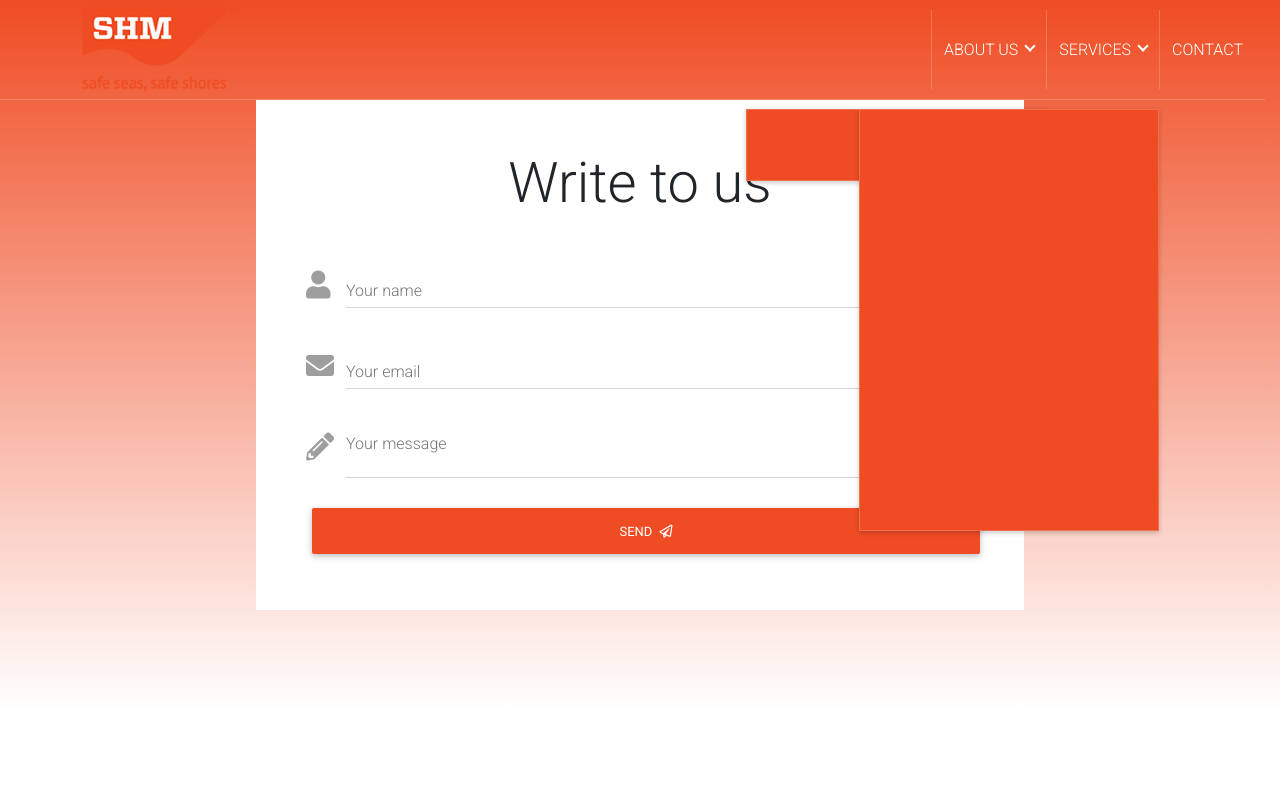
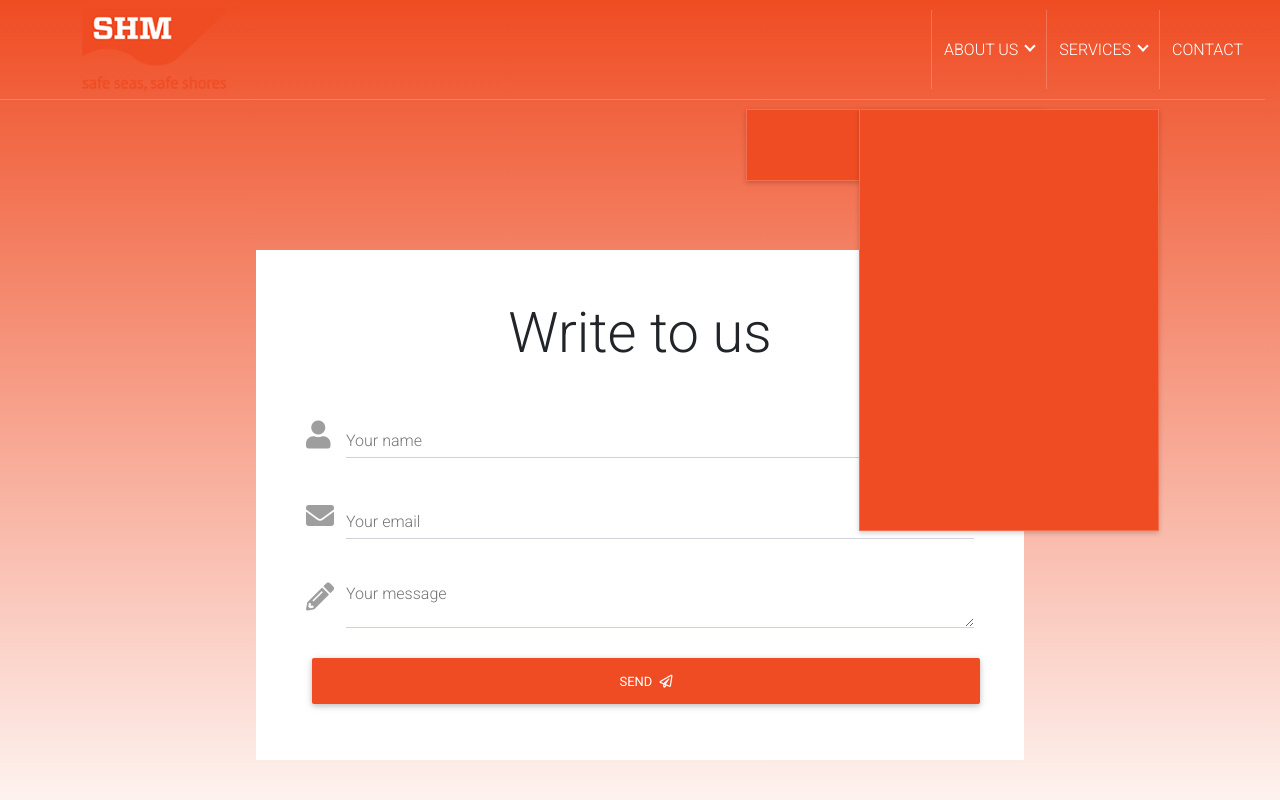
Before and after one commit to AaqibAhamed/SHM-Temp-, a React (Create React App) app: page /contact in a window 1280 px wide. Shown: the top 800 px of the page. Built offline with nearby package versions, Linux system fonts and the light colour scheme.

Commit message:
Contact Us Page Alignment Fix

```diff
--- a/src/Components/Contact.jsx
+++ b/src/Components/Contact.jsx
@@ -62,6 +62,7 @@ class Contact extends Component{
         if(!this.state.success){
             return (
                 <div className="container-fluid contact-container">
+                    <div className="top-space">
                         <SEO
                             title={this.state.loaded?this.state.seoData.contact.title:"Contact Us"}
                             desc={this.state.loaded?this.state.seoData.contact.desc:'Looking for best Boat Manufactures & Ship Chandler in India.SHM Group Manufacture,supply & service various types of boats in India.Click for more details.'}
@@ -114,6 +115,7 @@ class Contact extends Component{
                             </div>
                         </form>
                     </div>
+                </div>
             );
         }else{
             this.setState({
--- a/src/Styles/Contact.scss
+++ b/src/Styles/Contact.scss
@@ -14,6 +14,10 @@
     h1 {
         margin-bottom: 50px
     }
+}
+
+.top-space{
+    padding-top: 150px;
 }
 
 .redirect {
```
Lines whose indentation alone changed are shown as unchanged.
